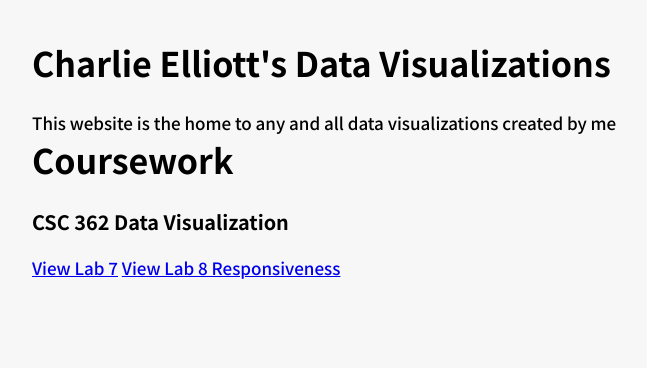
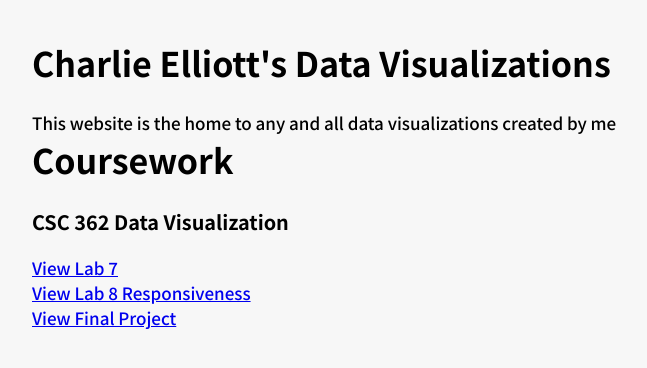
Before and after one commit to chelliott14/chelliott14.github.io, a plain HTML site: page index.html in a window 1280 px wide. Shown: the whole page, without its empty margins (6-653 px from the left). Drawn offline with Linux system fonts and the light colour scheme; files that its build step writes are made by us from their sources.

Commit message:
add final

```diff
--- a/index.html
+++ b/index.html
@@ -12,8 +12,9 @@
 
 <h1>Coursework</h1>
 <h3>CSC 362 Data Visualization</h3>
-<a href="trails-skeleton/Lab7index.html" target="_blank">View Lab 7</a>
-<a href="lab-8-advanced-topics-chelliott14/responsive/index.html" target="_blank">View Lab 8 Responsiveness</a>
+<a href="trails-skeleton/Lab7index.html" target="_blank">View Lab 7</a><br>
+<a href="lab-8-advanced-topics-chelliott14/responsive/index.html" target="_blank">View Lab 8 Responsiveness</a><br>
+<a href="DataVisFinal/index.html" target="_blank">View Final Project</a><br>
 
 </body>
 </html>
```
